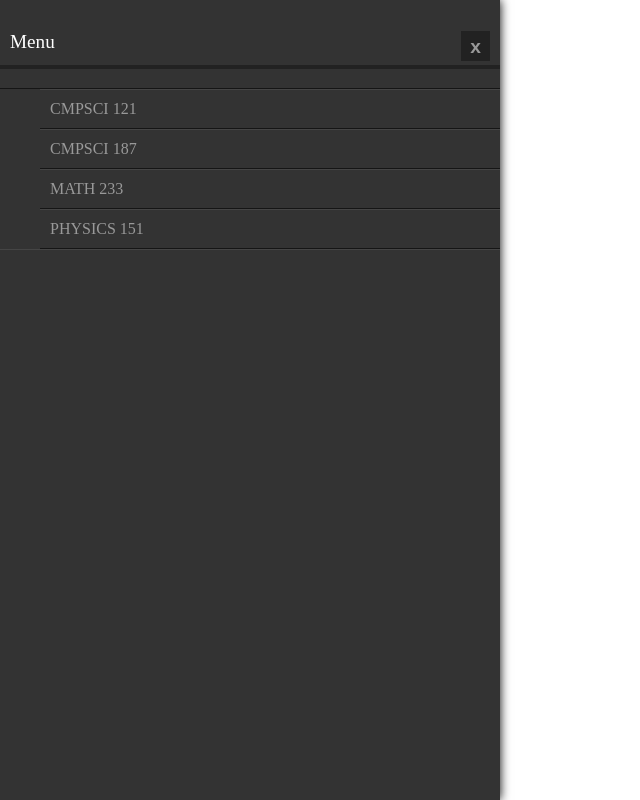
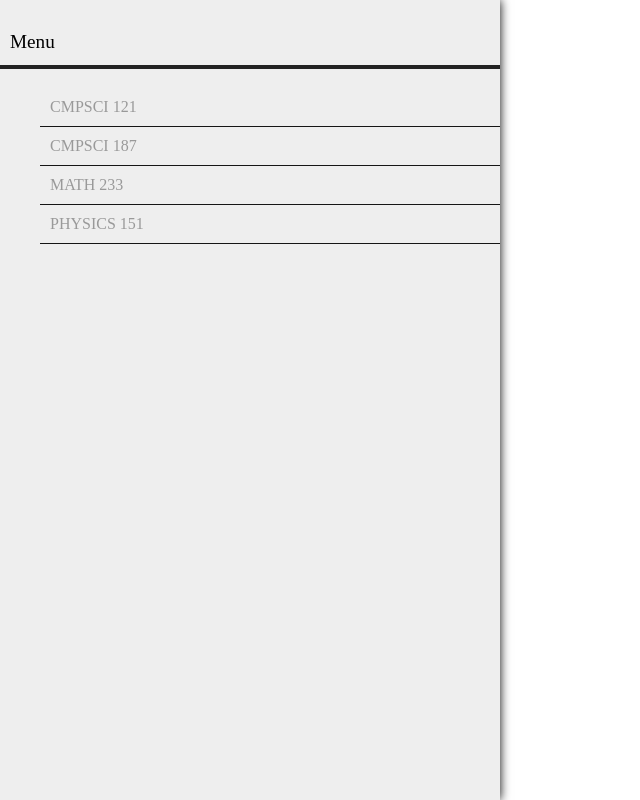
Before and after one commit to bennyty/HackUmass-Meetup, a Python web app: template templates/index.html in a window 1280 px wide. Shown: the whole page, without its empty margins (0-640 px from the left). Run offline with Jinja, Linux system fonts and the light colour scheme; the template is opened without the code that fills it, so the values that code supplies are empty; some libraries are stand-ins or nearby versions.

Commit message:
Updated index.html, index.css, index.js (newest - beige menu, working slider, highlights selections)

```diff
--- a/static/css/index.css
+++ b/static/css/index.css
@@ -4,47 +4,26 @@
 	left: 0;
 	width: 500px;
 	height: 100%;
-	background: #333;
+	background: #eeeeee;
 	box-shadow: 0px 0px 10px;
 }
 
 h3 {
 	position: relative;
 	padding: 12px 10px;
-	color: #fff;
+	color: black;
+	font-family: Avenir Next;
 	font-size: 1.2em;
 	font-weight: 400;
 	border-bottom: 4px solid #222;
 }
 
-.exitMenuButton {
-	position: absolute;
-	top: 12px;
-	right: 10px;
-	display: inline-block;
-	padding: 6px 9px 5px;
-	font-family: Arial, sans-serif;
-	font-weight: bold;
-	line-height: 1;
-	background: #222;
-	color: #999;
-	text-decoration: none;
-	vertical-align: top;
-}
-
-.exitMenuButton:hover {
-	color: #fff;
-}
-
 .panel ul {
 	list-style: none;
 	font-weight: 300;
-	border-top: 1px solid #151515;
-	border-bottom: 1px solid #454545;
 }
 
 .panel ul li {
-	border-top: 1px solid #454545;
 	border-bottom: 1px solid #151515;
 }
 
@@ -54,12 +33,13 @@ h3 {
 	padding: 10px;
 	color: #999;
 	text-decoration: none;
+	font-family: Myriad Pro;
 }
 
-.panel ul li a:hover {
-	background: #000;
+/*.panel ul li a:hover {
+	background: #999999;
 	color: #fff;
-}
+}*/
 
 .panel ul li a i {
 	position: absolute;
--- a/static/js/index.js
+++ b/static/js/index.js
@@ -1,14 +1,42 @@
 $(document).ready(function() {
-    var openPanel = $('#one');
-    $(document).on("click", openPanel.attr('.class1'), function() {
-        var newPanel = openPanel.clone();
-	$('div').after(newPanel);
-        if (openPanel.val("id") == "two") {
-            newPanel.attr("id", "three");
-        } else {
-            newPanel.attr("id", "two");
-        }
-	newPanel.animate({left: "+=100px"}, 250);
-        openPanel = newPanel;
+
+    var panelOne = $('#panelOne');
+    var panelTwo;
+
+    //var openPanel = panelOne;
+
+    $(document).on("mouseenter", ".open ul li a", function() {
+	$(this).css("background", "#999999");
+	$(this).css("color", "#fff");
     });
+    $(document).on("mouseleave", ".open ul li a", function() {
+	$(this).css("background", "#eeeeee");
+	$(this).css("color", "#999");
+    })
+
+    $(document).on("click", "#panelOne.open ul li a", function() {
+	    panelTwo = panelOne.clone();
+	    panelTwo.attr("id", "panelTwo");
+	    panelOne.after(panelTwo);
+
+	    panelTwo.animate({left: "+=100px"}, 250);
+	    panelOne.fadeTo(300, 0.6);
+
+	    panelOne.attr("class", "panel closed");
+	    panelTwo.attr("class", "panel open");
+    });
+
+    $(document).on("click", "#panelTwo.open ul li a", function() {
+	    var panelThree = panelTwo.clone();
+	    panelThree.attr("id", "panelThree");
+	    panelTwo.after(panelThree);
+
+	    panelThree.animate({left: "+=100px"}, 250);
+	    panelTwo.fadeTo(300, 0.6);
+	    panelOne.fadeTo(300, 0.3);
+
+	    panelTwo.attr("class", "panel closed");
+	    panelThree.attr("class", "panel open");
+    });
+
 });
--- a/templates/index.html
+++ b/templates/index.html
@@ -8,13 +8,13 @@
     <script type="text/javascript" src="../static/js/index.js"></script>
 </head>
 <body>
-    <div class="panel" id="one">
-        <h3>Menu <a href="#" class="exitMenuButton">x</a></h3>
+    <div class="panel open" id="panelOne">
+        <h3>Menu</h3>
         <ul>
-            <li><a href="#" class="class1">CMPSCI 121</a></li>
-            <li><a href="#">CMPSCI 187</a></li>
-            <li><a href="#">MATH 233</a></li>
-            <li><a href="#">PHYSICS 151</a></li>
+            <li><a href="#" class="item1-1">CMPSCI 121</a></li>
+            <li><a href="#" class="item1-2">CMPSCI 187</a></li>
+            <li><a href="#" class="item1-3">MATH 233</a></li>
+            <li><a href="#" class="item1-4">PHYSICS 151</a></li>
         </ul>
     </div>
 </body>
```
